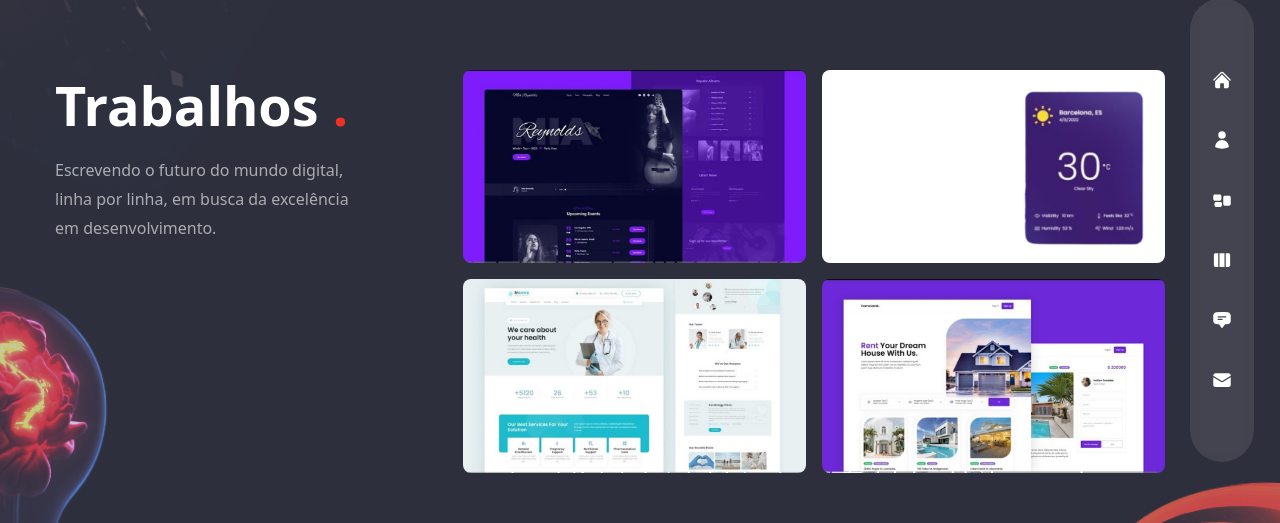
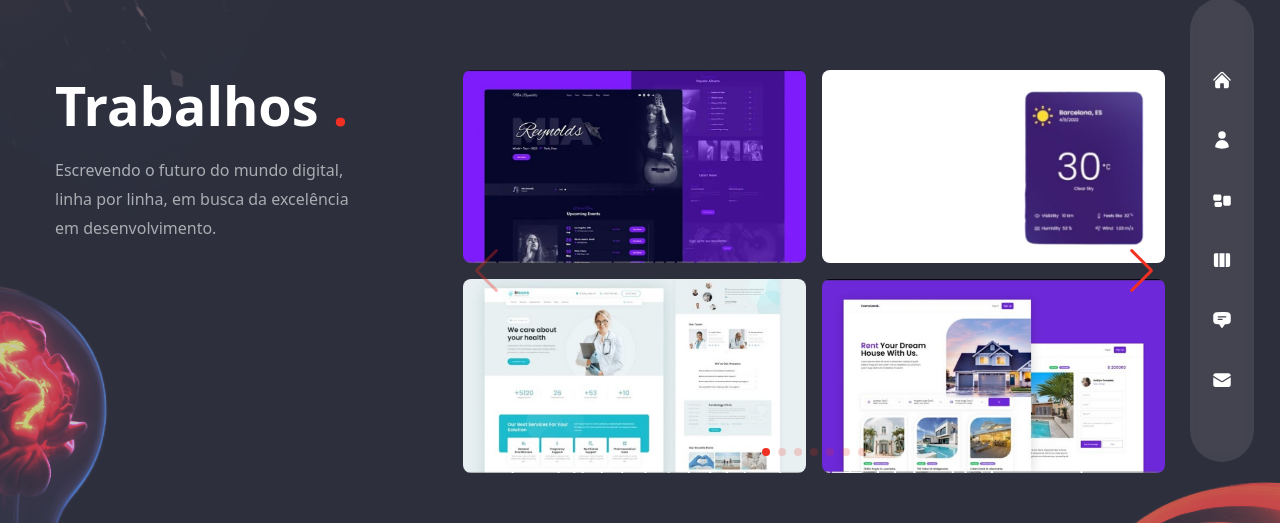
Before and after one commit to EduardoPereiraLima-Dev/EduardoPereira, a Next.js app: page /work in a window 1280 px wide. Shown: the part 170-693 px from the top of the page. Built offline with nearby package versions, Linux system fonts and the light colour scheme.

Commit message:
modifiçao de slider work definitiva

```diff
--- a/components/WorkSlider.js
+++ b/components/WorkSlider.js
@@ -195,6 +195,13 @@ const workSlides = {
 const WorkSlider = () => {
   return (
     <Swiper
+     spaceBetween={10}
+      navigation={true}
+      pagination={{
+        clickable: true,
+      }}
+      modules={[Navigation, Pagination]}
+      freeMode={true}
 
     >
 
```
